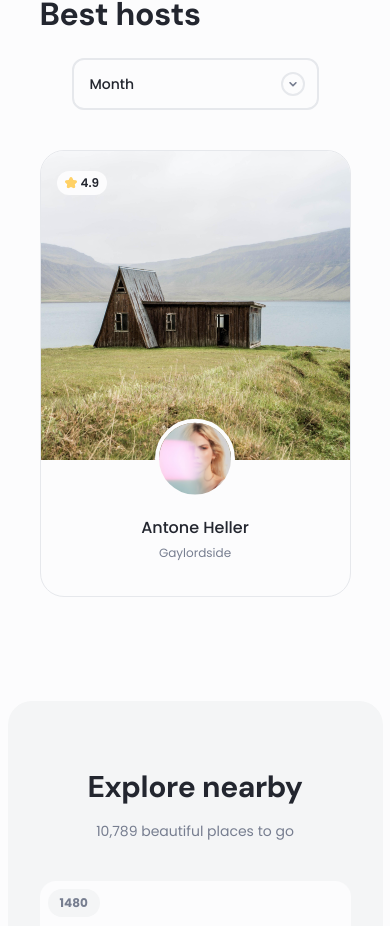
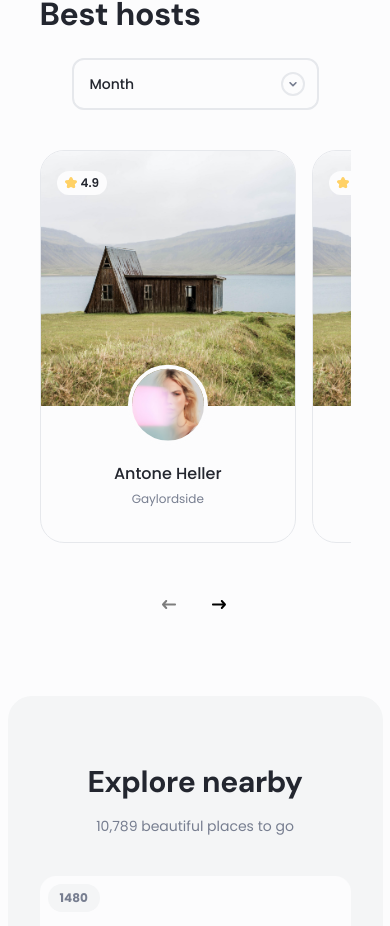
Before and after one commit to hasanlashgari01/fleet-react, a React (Vite) app: page / in a window 390 px wide. Shown: the part 9147-10073 px from the top of the page. Built offline with nearby package versions, Linux system fonts and the light colour scheme.

Commit message:
add swiper in host section

```diff
--- a/src/pages/home/Host.jsx
+++ b/src/pages/home/Host.jsx
@@ -1,8 +1,14 @@
+import { Swiper, SwiperSlide } from "swiper/react";
+import { Navigation } from "swiper/modules";
 import FilterDropdown from "../../components/FilterDropdown";
+import "swiper/css";
+import "swiper/css/navigation";
 
 function Host() {
+    const data = [1, 2, 3,4];
+
     return (
-        <div className="container py-16">
+        <div className="container py-16 lg:pt-28 lg:pb-[136px]">
             <div className="flex flex-wrap gap-6 justify-between items-center">
                 <h1 className="text-neutral-2 font-DMSansBold text-[32px]/10 tracking-[-0.32px]">Best hosts</h1>
                 <FilterDropdown title="Month">
@@ -11,7 +17,39 @@ function Host() {
                     <span className="py-2.5 px-3.5">Year</span>
                 </FilterDropdown>
             </div>
-            <div className="my-10">
+            <div className="mt-10">
+                <Swiper
+                    slidesPerView={1.2}
+                    spaceBetween={16}
+                    breakpoints={{
+                        480: {
+                            slidesPerView: 1.5,
+                            spaceBetween: 20,
+                        },
+                        568: {
+                            slidesPerView: 2,
+                            spaceBetween: 24,
+                        },
+                        768: {
+                            slidesPerView: 2.5,
+                            spaceBetween: 24,
+                        },
+                        1024: {
+                            slidesPerView: 4,
+                            spaceBetween: 32,
+                        },
+                    }}
+                    navigation={{
+                        nextEl: ".image-swiper-button-next",
+                        prevEl: ".image-swiper-button-prev",
+                        disabledClass: "swiper-button-disabled",
+                    }}
+                    modules={[Navigation]}
+                    className="overflow-hidden"
+                >
+                    {data.map((item, index) => {
+                        return (
+                            <SwiperSlide key={index}>
                                 <div className="relative bg-neutral-8 border border-neutral-6 rounded-3xl overflow-hidden">
                                     <span className="absolute top-5 left-4 flex items-center gap-x-1 py-0.5 px-2 bg-neutral-8 rounded-3xl">
                                         <svg className="w-3 h-3">
@@ -26,13 +64,35 @@ function Host() {
                                     />
                                     <div className="relative pt-14 pb-8 px-10 text-center">
                                         <div className="absolute -top-1/2 left-1/2 -translate-x-1/2 translate-y-1/3 w-20 h-20 border-4 border-neutral-8 rounded-full overflow-hidden bg-red-500">
-                            <img src="/src/assets/images/Profile-1.jpg" alt="" className="w-full h-full aspect-square object-cover" />
+                                            <img
+                                                src="/src/assets/images/Profile-1.jpg"
+                                                alt=""
+                                                className="w-full h-full aspect-square object-cover"
+                                            />
                                         </div>
                                         <h3 className="text-neutral-2 font-PoppinsMedium text-base">Antone Heller</h3>
                                         <span className="mt-1 text-neutral-4 text-xs/5">Gaylordside</span>
                                     </div>
                                 </div>
-                <div></div>
+                            </SwiperSlide>
+                        );
+                    })}
+                    <div className="text-center mt-10 space-x-2">
+                        <button
+                            className="image-swiper-button-prev border-2 border-transparent hover:border-neutral-6 disabled:border-none rounded-full transition-all duration-300 disabled:opacity-50"
+                            disabled
+                        >
+                            <svg className="w-10 h-10 p-2">
+                                <use href="#arrow-left"></use>
+                            </svg>
+                        </button>
+                        <button className="image-swiper-button-next border-2 border-transparent hover:border-neutral-6 disabled:border-none rounded-full transition-all duration-300 disabled:opacity-50">
+                            <svg className="w-10 h-10 p-2">
+                                <use href="#arrow-right"></use>
+                            </svg>
+                        </button>
+                    </div>
+                </Swiper>
             </div>
         </div>
     );
--- a/src/pages/home/LiveSection.jsx
+++ b/src/pages/home/LiveSection.jsx
@@ -7,7 +7,11 @@ import "swiper/css/navigation";
 function LiveSection() {
     const data = [
         { image: "/src/assets/images/products/Live-Product-1.jpg", title: "Solo Landing Kit", count: "6,879" },
-        { image: "/src/assets/images/products/Live-Product-1.jpg", title: "Pick up the earliest sunrise", count: "9,849" },
+        {
+            image: "/src/assets/images/products/Live-Product-1.jpg",
+            title: "Pick up the earliest sunrise",
+            count: "9,849",
+        },
         { image: "/src/assets/images/products/Live-Product-1.jpg", title: "Unique stay", count: "12,879" },
     ];
 
@@ -77,7 +81,7 @@ function LiveSection() {
                             </svg>
                         </button>
                     </div>
-                </Swiper>{" "}
+                </Swiper>
             </div>
         </div>
     );
```
Lines whose indentation alone changed are shown as unchanged.
